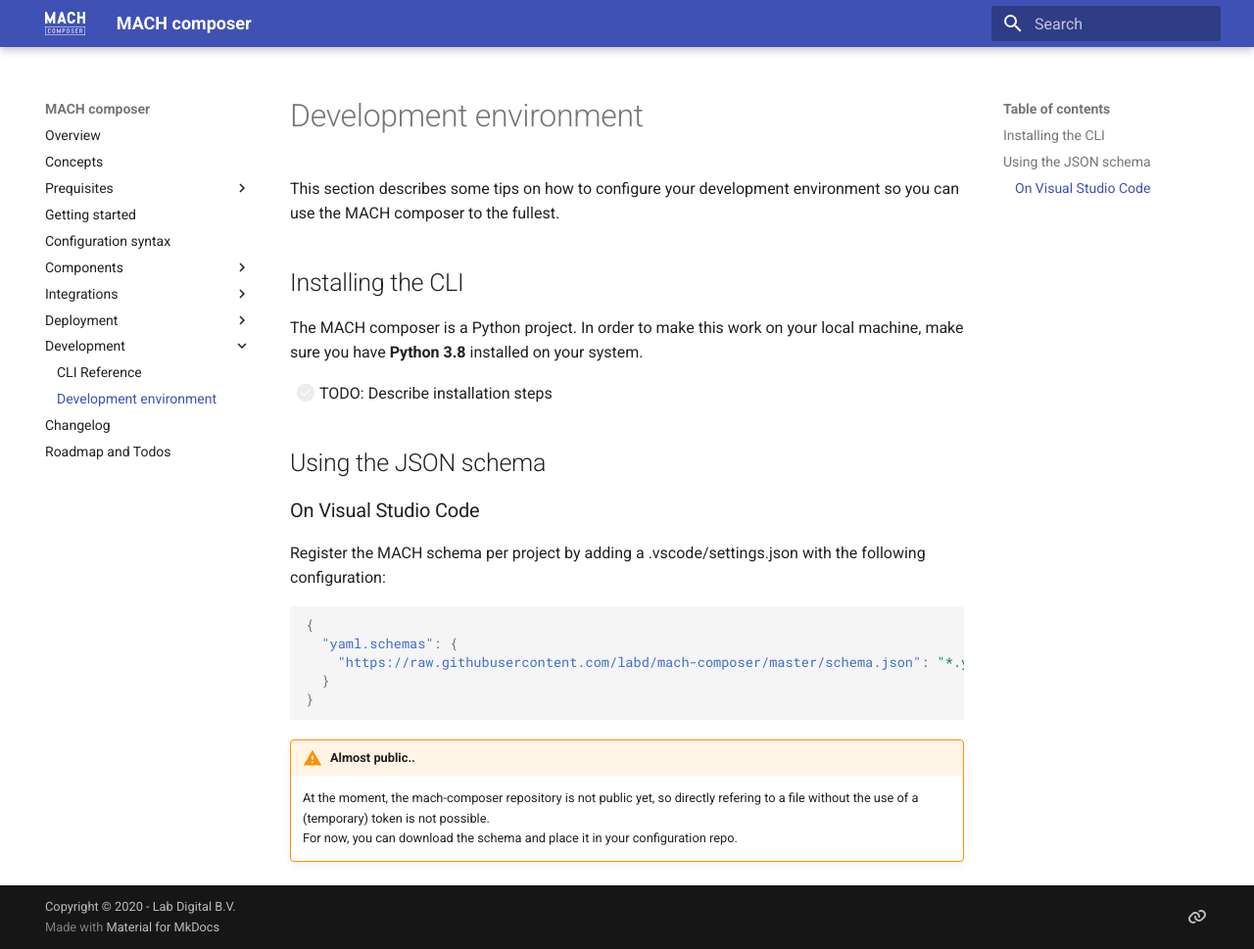
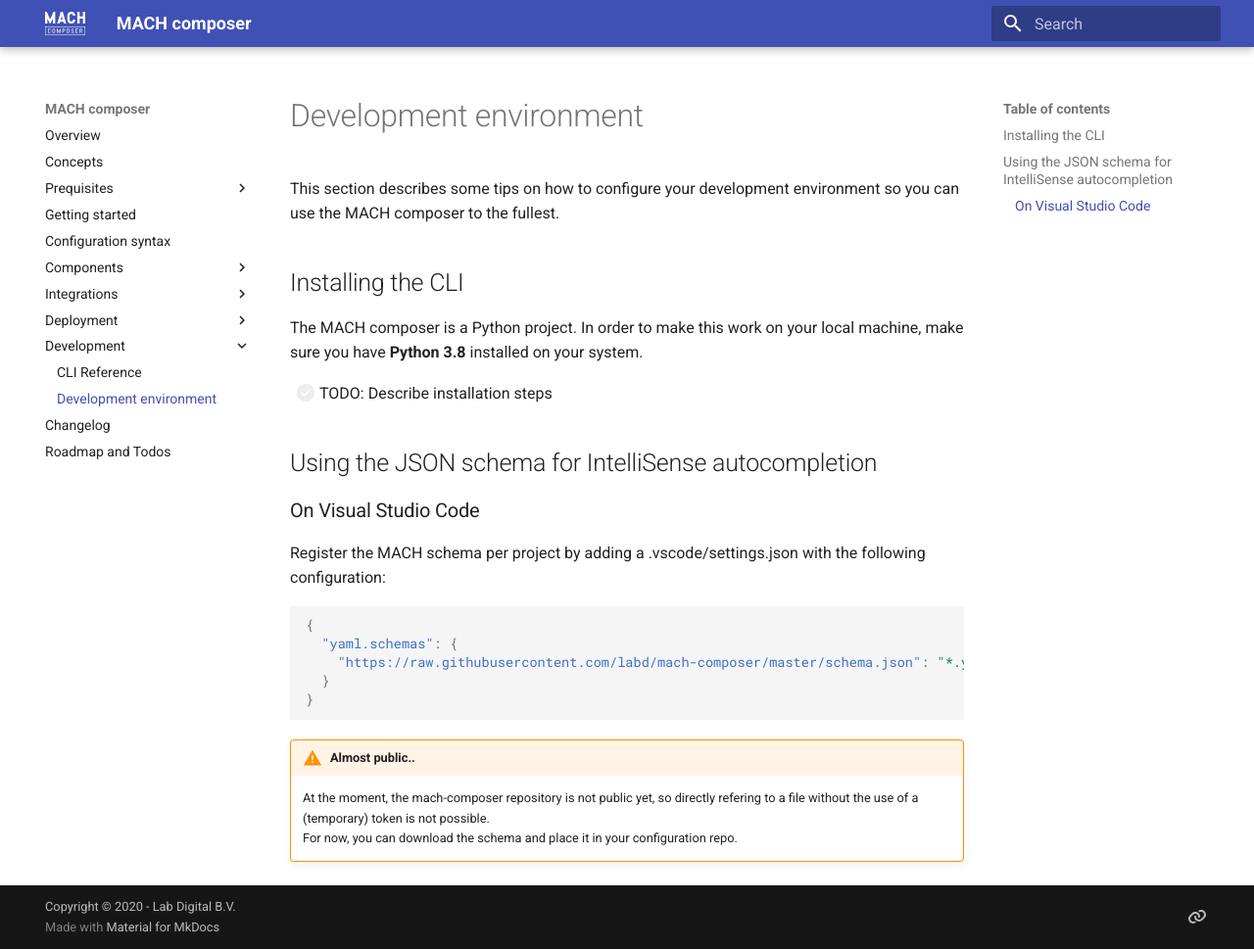
Before and after one commit to mach-composer/mach-composer-cli, an MkDocs documentation site: the page built from docs/src/workflow/environment.md, in a window 1280 px wide and 969 px high. Shown: the whole window at 98% size. Built offline with MkDocs 1.6.1 and Material for MkDocs 9.7.7, drawn with Linux system fonts in a browser that asks for light colours; a script that is not in the unit is left out.

Commit message:
Update environment.md

```diff
--- a/docs/src/workflow/environment.md
+++ b/docs/src/workflow/environment.md
@@ -8,7 +8,7 @@
 
 - [ ] TODO: Describe installation steps
 
-## Using the JSON schema
+## Using the JSON schema for IntelliSense autocompletion
 
 ### On Visual Studio Code
 
```
